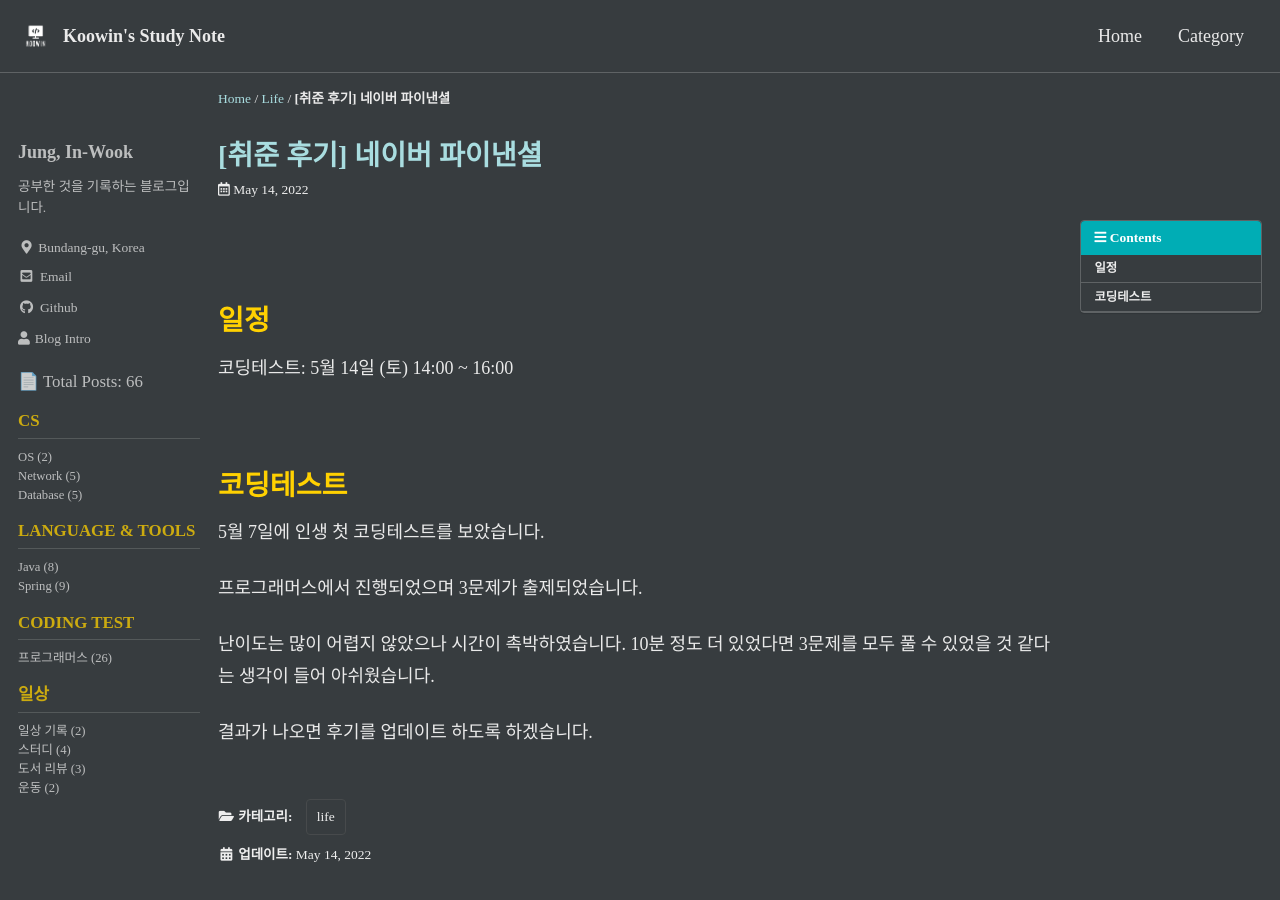
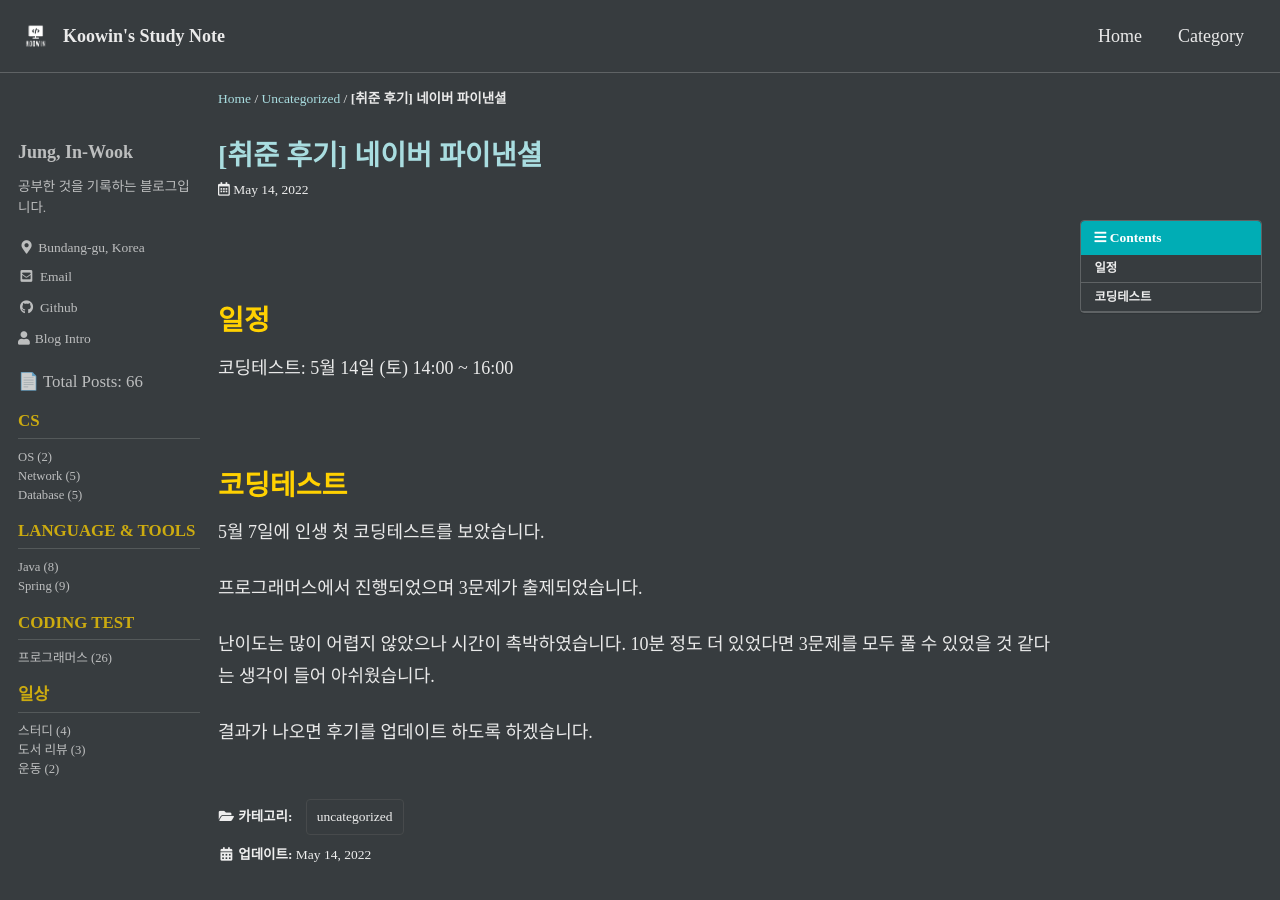
Before and after one commit to Koowin/koowin.github.io, a Jekyll site: the page built from _posts/uncategorized/2022-05-14-apply_naver_financial.md, in a window 1280 px wide and 900 px high. Built offline with Jekyll 4.4.1, drawn with Linux system fonts in a browser that asks for light colours; cached includes are drawn as plain includes; some web fonts are replaced; comment, search, counter and statistics services are not loaded.

```diff
--- a/_posts/uncategorized/2022-05-14-apply_naver_financial.md
+++ b/_posts/uncategorized/2022-05-14-apply_naver_financial.md
@@ -7,7 +7,7 @@ toc_icon: "bars"
 toc_sticky: true
 
 categories:
-  - life
+  - uncategorized
 
 date: 2022-05-14
 last_modified_at: 2022-05-14
```
Also changed, not shown: _posts/uncategorized/2022-05-08-apply_kakao_internship.md (+1 -1 lines).
